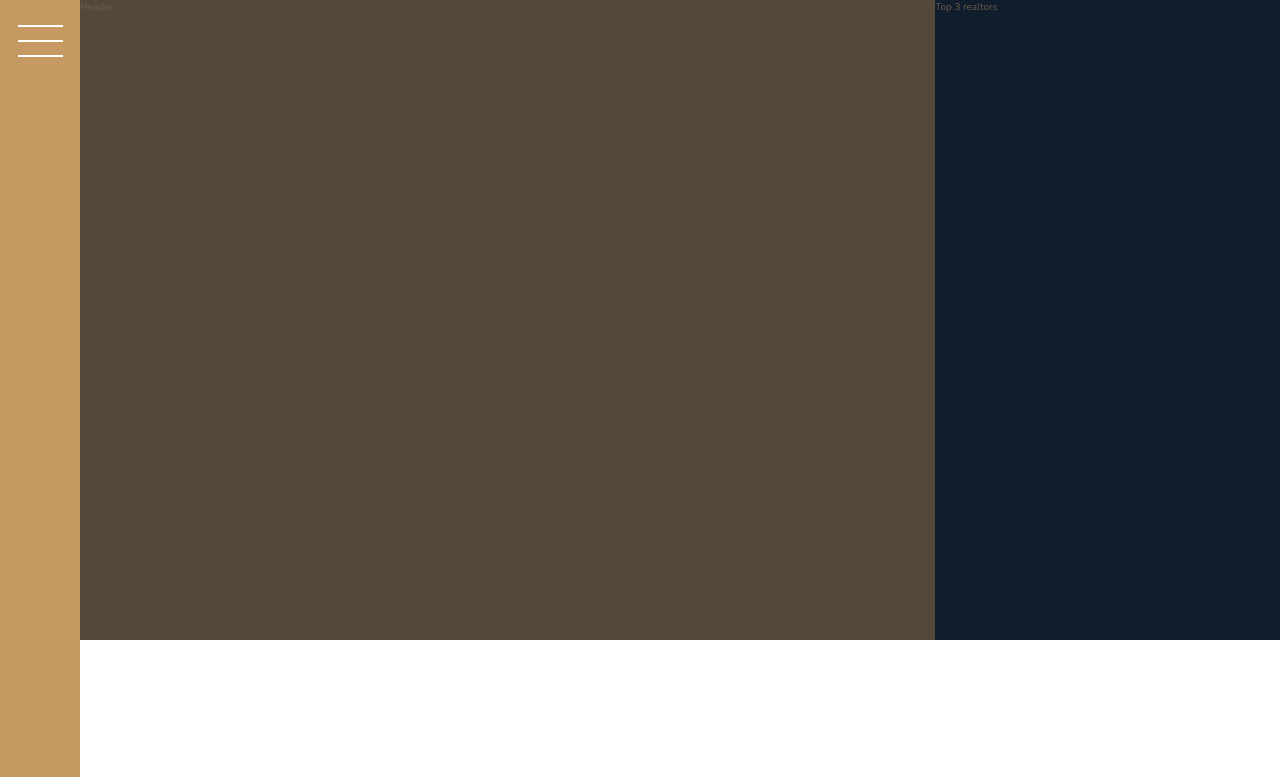
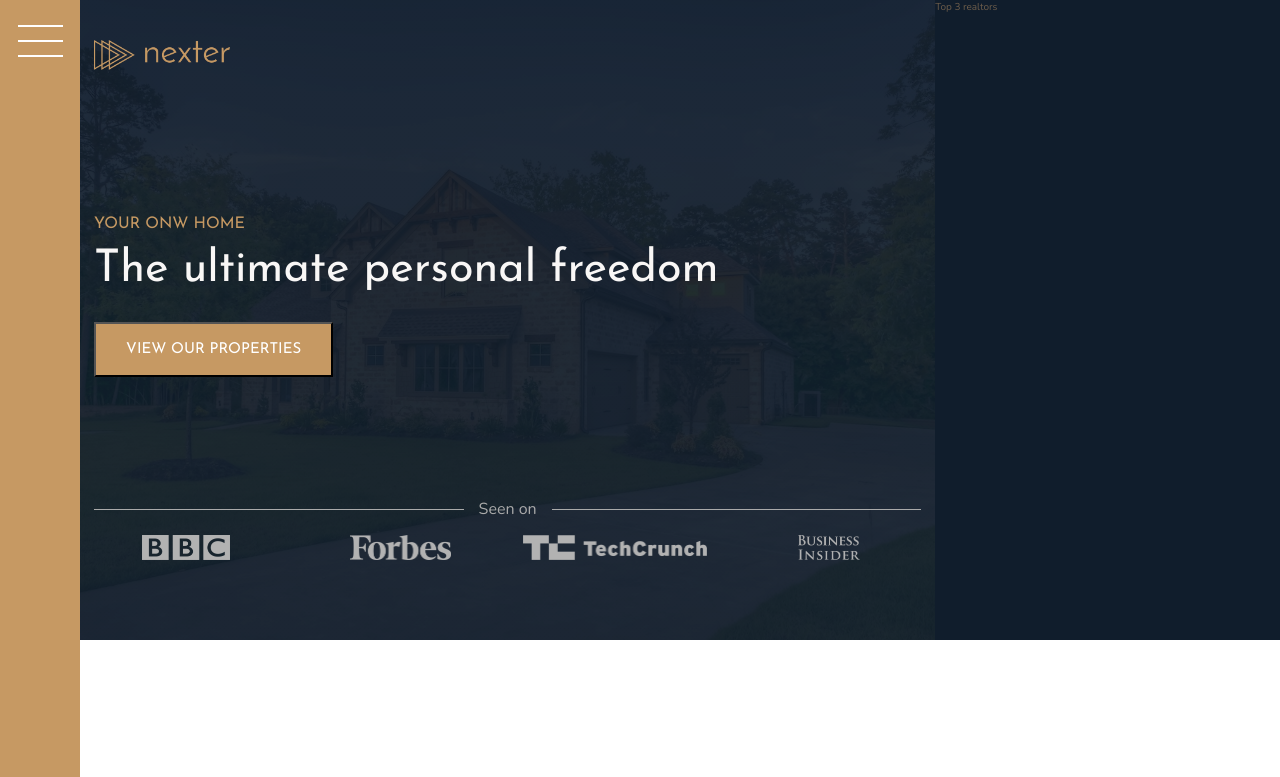
Before and after one commit to Elvira-D/Nexter, a website: page index.html in a window 1280 px wide. Shown: the top 777 px of the page. Drawn offline with nearby package versions, Linux system fonts and the light colour scheme.

Commit message:
Styled the Heading

```diff
--- a/index.html
+++ b/index.html
@@ -19,7 +19,17 @@
     </div>
 
     <header class="header">
-        Header
+        <img src="img/logo.png" alt="Nexter logo" class="header__logo">
+        <h3 class="heading-3">Your onw home</h3>
+        <h1 class="heading-1">The ultimate personal freedom</h1>
+        <button class="btn header__btn">View our properties</button>
+        <div class="header__seenon-text">Seen on</div>
+        <div class="header__seenon-logos">
+            <img src="img/logo-bbc.png" alt="Seen on logo 1">
+            <img src="img/logo-forbes.png" alt="Seen on logo 2">
+            <img src="img/logo-techcrunch.png" alt="Seen on logo 3">
+            <img src="img/logo-bi.png" alt="Seen on logo 4">
+        </div>
     </header>
 
     <div class="realtors">
--- a/sass/_header.scss
+++ b/sass/_header.scss
@@ -1,4 +1,55 @@
 .header {
     background-color: $color-grey-dark-1;
     grid-column: full-start / col-end 6;
+    background-image: linear-gradient(rgba($color-secondary, .93), rgba($color-secondary, .93)), url(../img/hero.jpeg);
+    background-size: cover;
+    background-position: center;
+    padding: 8rem;
+    padding-top: 4rem;
+
+    display: grid;
+    grid-template-rows: 1fr min-content 6rem 1fr;
+    grid-template-columns: max-content;
+    grid-row-gap: 1.5rem;
+    justify-content: center;
+
+    &__logo {
+        height: 3rem;
+    }
+
+    &__btn {
+        align-self: start;
+        justify-self: start;
+    }
+
+    &__seenon-text {
+        display: grid;
+        grid-template-columns: 1fr max-content 1fr;
+        grid-column-gap: 1.5rem;
+        align-items: center;
+
+
+        font-size: 1.6rem;
+        color: $color-grey-light-2;
+
+        &::before,
+        &::after {
+            content: "";
+            height: 1px;
+            display: block;
+            background-color: currentColor;
+        }
+    }
+
+    &__seenon-logos {
+        display: grid;
+        grid-template-columns: repeat(4, 1fr);
+        grid-column-gap: 3rem;
+        justify-items: center;
+
+        img {
+            height: 2.5rem;
+            filter: brightness(70%);
+        }
+    }
 }
--- a/sass/_typography.scss
+++ b/sass/_typography.scss
@@ -5,6 +5,9 @@
 
 .heading-1 {
     @extend %heading;
+    font-size: 4.5rem;
+    color: $color-grey-light-1;
+    line-height: 1;
 }
 
 .heading-2 {
```
Also changed, not shown: css/style.css.
